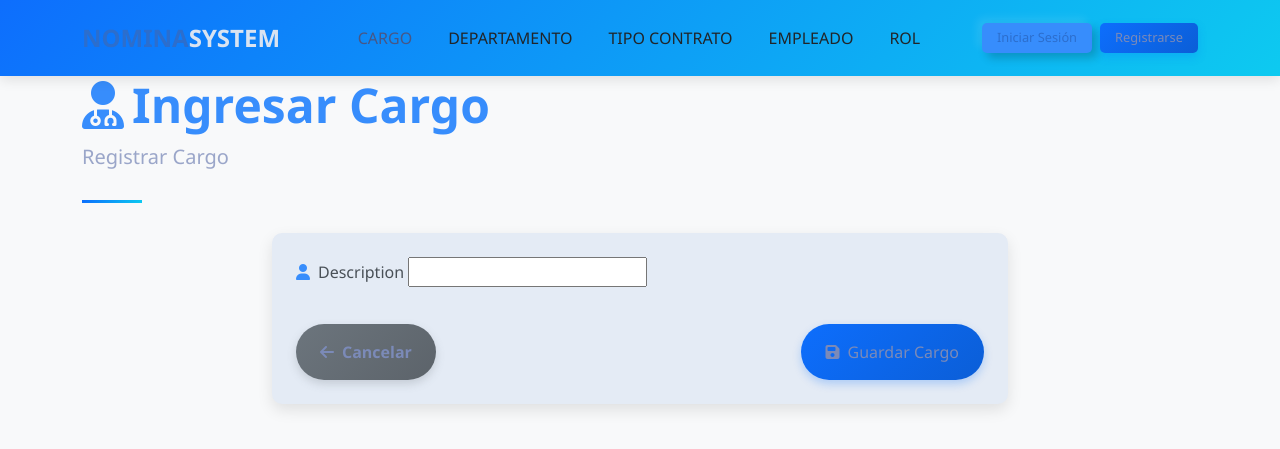
After one commit to JohnPeralta7/NOMINADJANGOJK, a Django app: page /cargoss/crear/ in a window 1280 px wide. The commit adds this page. Shown: the top 449 px of the page. Run offline with Django 5.2, Linux system fonts and the light colour scheme; some libraries are stand-ins or nearby versions.

Commit message:
upd_delet_cargo

```diff
--- /dev/null
+++ b/cargo/forms.py
@@ -0,0 +1,8 @@
+from django.forms import ModelForm
+from django import forms
+from .models import Cargo
+
+class CargoForm(ModelForm):
+    class Meta:
+        model = Cargo
+        fields = '__all__'
--- a/cargo/urls.py
+++ b/cargo/urls.py
@@ -1,10 +1,11 @@
 from django.urls import path
-from .views import cargos
+from .views import cargos, cargos_create, cargos_update, cargos_delete
 
 app_name = 'cargo'
 
 urlpatterns = [
-    path('cargos/', cargos, name='cargos')
-
-
+    path('cargos/', cargos, name='cargos'),
+    path('crear/', cargos_create, name='cargos_create'),
+    path('editar/<int:id>', cargos_update, name='cargos_update'),
+    path('eliminar/<int:id>', cargos_delete, name='cargos_delete')
 ]
--- a/cargo/views.py
+++ b/cargo/views.py
@@ -1,5 +1,6 @@
-from django.shortcuts import render
+from django.shortcuts import render, redirect
 from .models import Cargo
+from .forms import CargoForm
 
 # Create your views here.
 def menu(request):
@@ -7,11 +8,55 @@ def menu(request):
 
 def cargos(request):
     datcargos = Cargo.objects.all()
-    query = request.GET.get('q',None)
-    print(query)
+    query = request.GET.get('q')
     if query:
-        datcargos = Cargo.objects.filter(name__icontains=query)
+        datcargos = Cargo.objects.filter(description__icontains=query)
+    return render(request, 'cargos/cargoslist.html', {
+        'datcargos': datcargos,
+        'title': 'Listado de cargos'})
+
+def cargos_create(request):
+    context = {'title' : 'Ingresar Cargo'}
+    if request.method == 'GET':
+        form = CargoForm()
+        context['form'] = form
+        return render(request, 'cargos/cargo_create.html', context)
     else:
-        datcargos = Cargo.objects.all()
-        context = {'datcargos': datcargos, 'title': 'Listado de cargos'}
-    return render(request, 'cargos/cargoslist.html', context)
+        form = CargoForm(request.POST)
+        if form.is_valid():
+            form.save()
+            return redirect('cargo:cargos')
+        else:
+            context['form'] = form
+            return render(request, 'cargo/cargo_create.html')
+
+def cargos_update(request, id):
+    context = {'title' : 'Actualizar Cargo'}
+    cargo = Cargo.objects.get(id=id)
+    if request.method == 'GET':
+        form = CargoForm(instance=cargo)
+        context['form'] = form
+        return render(request, 'cargos/cargo_create.html', context)
+    else:
+        form = CargoForm(request.POST, instance=cargo)
+        if form.is_valid():
+            form.save()
+            return redirect('cargo:cargos')
+        else:
+            context['form'] = form
+            return render(request, 'cargo/cargo_create.html')
+
+
+def cargos_delete(request, id):
+    cargo = None
+    try:
+        cargo = Cargo.objects.get(id=id)
+        if request.method == 'GET':
+            context = {'title' : 'Cargo a Eliminar', 'cargo' : cargo, 'error' : ''}
+            return render(request, 'cargos/cargo_delete.html', context)
+        else:
+            cargo.delete()
+            return redirect('cargo:cargos')
+    except:
+        context = {'title' : 'Cargo a Eliminar', 'cargo' : cargo, 'error' : 'Error a eliminar el cargo'}
+        return render(request, 'cargos/cargo_delete.html', context)
--- /dev/null
+++ b/template/cargos/cargo_create.html
@@ -0,0 +1,132 @@
+{% extends "home.html" %}
+{% block title %}Directorio Cargo{% endblock %}
+{% block extra_css %}
+<style>
+    body {
+        background-color: #f8f9fa;
+        font-family: 'Segoe UI', Tahoma, Geneva, Verdana, sans-serif;
+    }
+    .navbar {
+        background: linear-gradient(135deg, #0d6efd, #0dcaf0);
+        box-shadow: 0 4px 12px rgba(0,0,0,0.1);
+    }
+    .card {
+        border-radius: 10px;
+        box-shadow: 0 6px 15px rgba(0,0,0,0.1);
+        transition: transform 0.3s, box-shadow 0.3s;
+    }
+    .card:hover {
+        transform: translateY(-5px);
+        box-shadow: 0 10px 20px rgba(0,0,0,0.15);
+    }
+    .btn-primary {
+        background: linear-gradient(135deg, #0d6efd, #0b5ed7);
+        border: none;
+        box-shadow: 0 4px 8px rgba(13, 110, 253, 0.25);
+        transition: all 0.3s;
+    }
+    .btn-primary:hover {
+        transform: translateY(-2px);
+        box-shadow: 0 6px 12px rgba(13, 110, 253, 0.4);
+    }
+    .btn-secondary {
+        background: linear-gradient(135deg, #6c757d, #5c636a);
+        border: none;
+        box-shadow: 0 4px 8px rgba(108, 117, 125, 0.25);
+        transition: all 0.3s;
+    }
+    .btn-secondary:hover {
+        transform: translateY(-2px);
+        box-shadow: 0 6px 12px rgba(108, 117, 125, 0.4);
+    }
+    .page-header {
+        position: relative;
+        margin-bottom: 30px;
+        padding-bottom: 15px;
+    }
+    .page-header:after {
+        content: '';
+        position: absolute;
+        bottom: 0;
+        left: 0;
+        width: 60px;
+        height: 3px;
+        background: linear-gradient(135deg, #0d6efd, #0dcaf0);
+    }
+    .form-control, .form-select {
+        border-radius: 8px;
+        padding: 12px 15px;
+        border: 1px solid #ced4da;
+        transition: all 0.3s;
+    }
+    .form-control:focus, .form-select:focus {
+        box-shadow: 0 0 0 0.25rem rgba(13, 110, 253, 0.25);
+        border-color: #86b7fe;
+    }
+    .form-label {
+        font-weight: 500;
+        margin-bottom: 0.5rem;
+        color: #495057;
+    }
+    .input-group-text {
+        background: linear-gradient(135deg, #f8f9fa, #e9ecef);
+        border-radius: 8px 0 0 8px;
+        border: 1px solid #ced4da;
+        border-right: none;
+    }
+    .input-icon {
+        position: absolute;
+        right: 15px;
+        top: 50%;
+        transform: translateY(-50%);
+        color: #6c757d;
+    }
+</style>
+{% endblock %}
+
+{% block content %}
+
+<div class="container">
+    <header class="page-header">
+        <h1 class="display-5 fw-bold text-primary">
+            <i class="fas fa-user-md me-2"></i>{{ title }}
+        </h1>
+        <p class="lead text-muted">Registrar Cargo</p>
+    </header>
+
+    <div class="row">
+        <div class="col-md-8 mx-auto">
+            <div class="card mb-4">
+                <div class="card-body p-4">
+                    <form method="post">
+                        {% csrf_token %}
+                        <!-- {{ form.as_p }} -->
+                        <!-- Nombre -->
+                        <div class="mb-4">
+                            <label for="{{ form.description.id_for_label }}" class="form-label">
+                                <i class="fas fa-user text-primary me-2"></i>{{ form.description.label }}
+                            </label>
+                            {{ form.description }}
+                            {% if form.description.errors %}
+                                <div class="text-danger mt-1">
+                                    {{ form.description.errors }}
+                                </div>
+                            {% endif %}
+                        </div>
+
+                        <div class="d-flex justify-content-between mt-4 pt-2">
+                            <a href="{% url 'cargo:cargos' %}" class="btn btn-secondary">
+                                <i class="fas fa-arrow-left me-2"></i>Cancelar
+                            </a>
+                            <button type="submit" class="btn btn-primary">
+                                <i class="fas fa-save me-2"></i>Guardar Cargo
+                            </button>
+                        </div>
+                    </form>
+                </div>
+            </div>
+        </div>
+    </div>
+</div>
+
+{% endblock %}
```
Also changed, not shown: template/cargos/cargo_delete.html (added, +25 -0 lines), template/cargos/cargoslist.html (+5 -5 lines), db.sqlite3.
